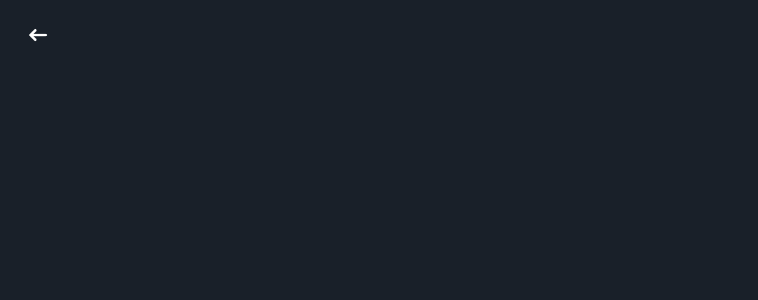
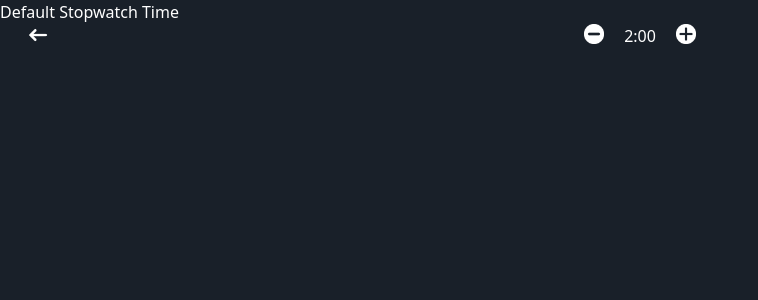
Before and after one commit to manielsen13/workout-set-counter, a React (Vite) app: page / in a window 1280 px wide. Both pictures are taken after a click on the button "Options". Shown: the top 300 px of the page, without its empty margins (0-758 px from the left). Built offline with nearby package versions, Linux system fonts and the light colour scheme.

Commit message:
Implement ability to adjust timer settings

```diff
--- a/src/App.jsx
+++ b/src/App.jsx
@@ -7,6 +7,7 @@ import { HomeScreen } from "./components/HomeScreen";
 function App() {
   const [exercises, setExercises] = useState([]);
   const [screen, setScreen] = useState("Home");
+  const [startingTime, setStartingTime] = useState(1200);
 
   console.log(screen);
 
@@ -51,9 +52,16 @@ function App() {
           incrementNumSets={incrementNumSets}
           decrementNumSets={decrementNumSets}
           setScreen={setScreen}
+          startingTime={startingTime}
         />
       )}
-      {screen === "Options" && <OptionsMenu setScreen={setScreen} />}
+      {screen === "Options" && (
+        <OptionsMenu
+          setScreen={setScreen}
+          startingTime={startingTime}
+          setStartingTime={setStartingTime}
+        />
+      )}
     </>
   );
 }
--- a/src/components/HomeScreen.jsx
+++ b/src/components/HomeScreen.jsx
@@ -7,6 +7,7 @@ export function HomeScreen({
   incrementNumSets,
   decrementNumSets,
   setScreen,
+  startingTime,
 }) {
   return (
     <>
@@ -17,7 +18,7 @@ export function HomeScreen({
       >
         Options
       </button>
-      <Timer />
+      <Timer startingTime={startingTime} />
       <>
         <div className="flex justify-around mt-20">
           <NamesColumn exercises={exercises} />
--- a/src/components/OptionsMenu.jsx
+++ b/src/components/OptionsMenu.jsx
@@ -1,6 +1,7 @@
 import backArrow from "../assets/backArrow.png";
+import { TimerSettings } from "./TimerSettings";
 
-export function OptionsMenu({ setScreen }) {
+export function OptionsMenu({ setScreen, startingTime, setStartingTime }) {
   return (
     <>
       <img
@@ -8,6 +9,11 @@ export function OptionsMenu({ setScreen }) {
         onClick={() => setScreen("Home")}
         className="w-5 h-auto absolute left-7 top-7 select-none"
       ></img>
+
+      <TimerSettings
+        startingTime={startingTime}
+        setStartingTime={setStartingTime}
+      />
     </>
   );
 }
--- a/src/components/TimeDisplay.jsx
+++ b/src/components/TimeDisplay.jsx
@@ -1,8 +1,8 @@
-export function TimeDisplay({ currentTime }) {
+export function TimeDisplay({ time }) {
   //Current time is given in tenths of a second for greater precision
 
   const getTwoDigitSeconds = () => {
-    const seconds = Math.ceil(currentTime / 10) % 60;
+    const seconds = Math.ceil(time / 10) % 60;
     const twoDigitSeconds = seconds.toLocaleString("en-US", {
       minimumIntegerDigits: 2,
       useGrouping: false,
@@ -11,7 +11,7 @@ export function TimeDisplay({ currentTime }) {
   };
 
   const getMinutes = () => {
-    const minutes = Math.floor(Math.ceil(currentTime / 10) / 60);
+    const minutes = Math.floor(Math.ceil(time / 10) / 60);
     return minutes;
   };
 
--- a/src/components/Timer.jsx
+++ b/src/components/Timer.jsx
@@ -4,8 +4,7 @@ import resetImg from "../assets/reset.png";
 import { useEffect, useState } from "react";
 
 //time is given in tenths of a second, so the timer is more precise
-export function Timer() {
-  const [startingTime, setStartingTime] = useState(120);
+export function Timer({ startingTime }) {
   const [currentTime, setCurrentTime] = useState(startingTime);
   const [isRunning, setIsRunning] = useState(false);
 
@@ -36,7 +35,7 @@ export function Timer() {
         <img src={clockImg} className="w-5 h-auto mt-24 select-none"></img>
 
         <div className="flex relative">
-          <TimeDisplay currentTime={currentTime} />
+          <TimeDisplay time={currentTime} />
 
           {isRunning === false && currentTime !== startingTime && (
             <img
--- /dev/null
+++ b/src/components/TimerSettings.jsx
@@ -0,0 +1,38 @@
+import minusImg from "../assets/minus.png";
+import plusImg from "../assets/plus.png";
+import { TimeDisplay } from "./TimeDisplay";
+
+export function TimerSettings({ startingTime, setStartingTime }) {
+  const handleIncreaseStartingTime = () => {
+    if (startingTime >= 3000) {
+      return;
+    }
+    setStartingTime(startingTime + 300);
+  };
+
+  const handleDecreaseStartingTime = () => {
+    if (startingTime <= 300) {
+      return;
+    }
+    setStartingTime(startingTime - 300);
+  };
+
+  return (
+    <>
+      <p>Default Stopwatch Time</p>
+      <div className="flex gap-5 justify-center">
+        <img
+          src={minusImg}
+          className="w-5 h-5 select-none"
+          onClick={handleDecreaseStartingTime}
+        ></img>
+        <TimeDisplay time={startingTime} />
+        <img
+          src={plusImg}
+          className="w-5 h-5 select-none"
+          onClick={handleIncreaseStartingTime}
+        ></img>
+      </div>
+    </>
+  );
+}
```
